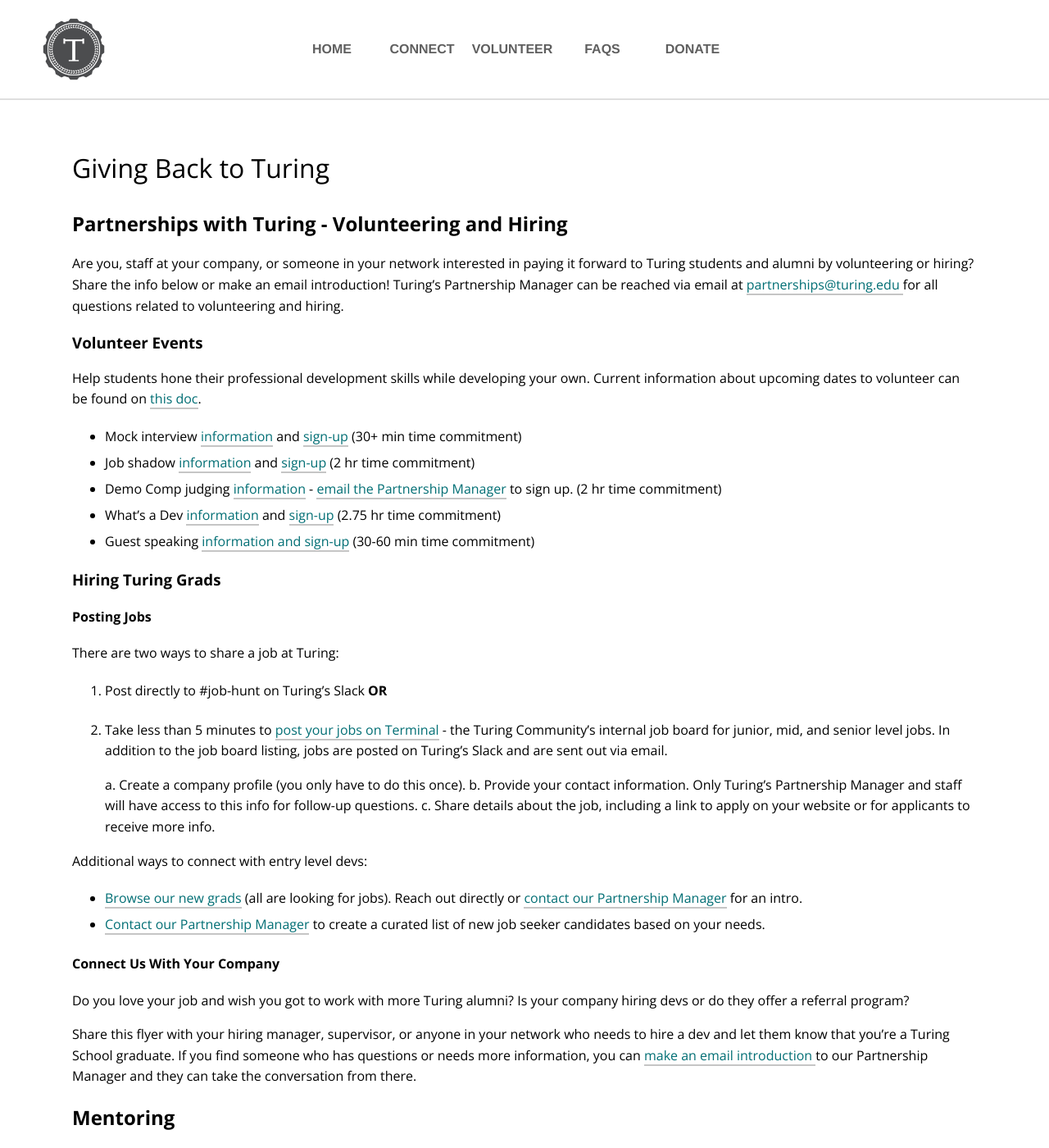
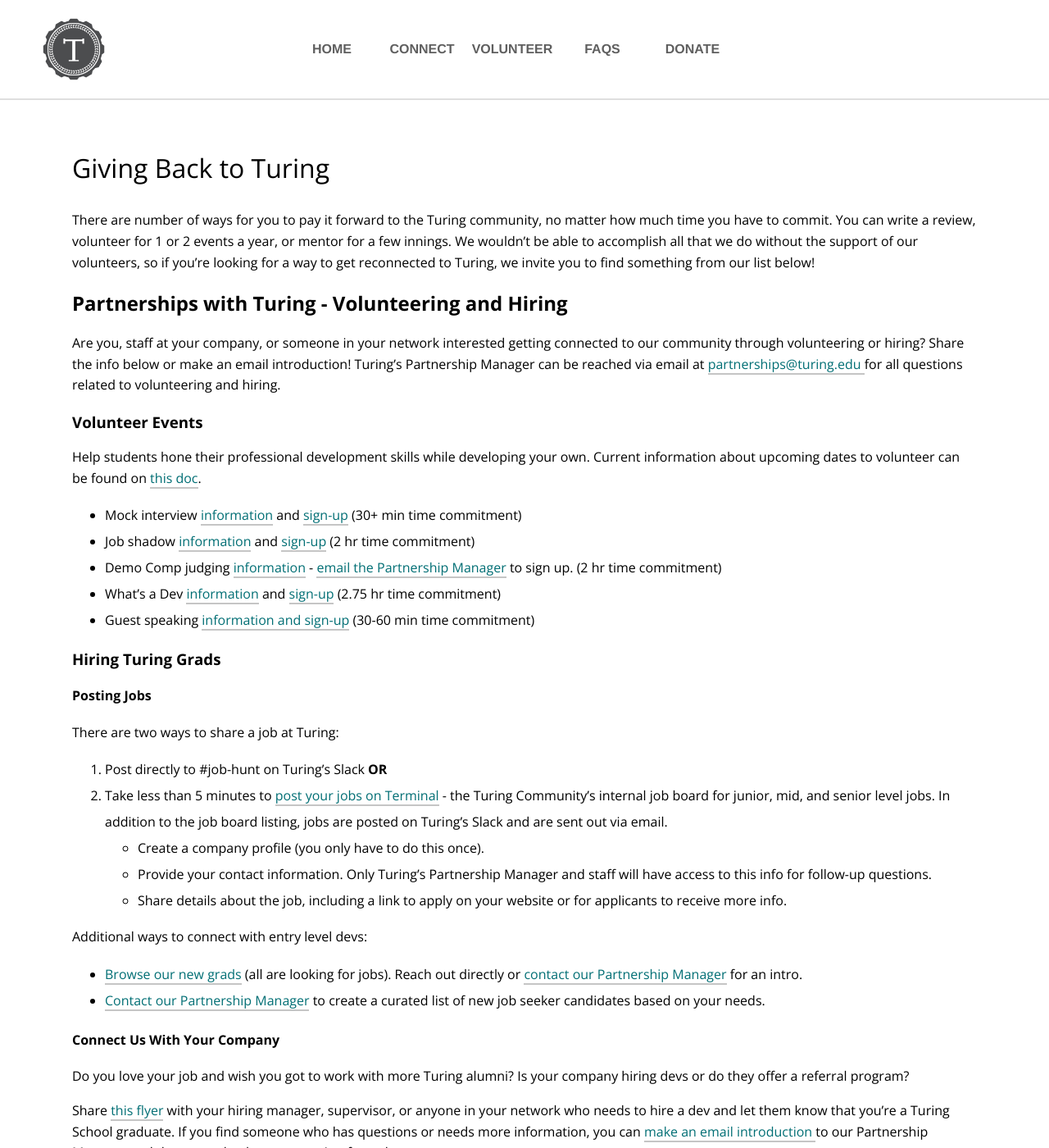
Before and after one commit to turingschool/alumni-site, a Jekyll site: the page built from volunteer.md, in a window 1280 px wide and 1400 px high. Shown: the whole window at 82% size. Built offline with Jekyll 4.4.1, drawn with Linux system fonts in a browser that asks for light colours; nearby versions of some CDN libraries; comment, search, counter and statistics services are not loaded; some of the changed text lies outside the part shown.

Commit message:
Update volunteer.md

```diff
--- a/volunteer.md
+++ b/volunteer.md
@@ -4,9 +4,11 @@ title: Giving Back to Turing
 permalink: /volunteer/
 ---
 
+There are number of ways for you to pay it forward to the Turing community, no matter how much time you have to commit. You can write a review, volunteer for 1 or 2 events a year, or mentor for a few innings. We wouldn't be able to accomplish all that we do without the support of our volunteers, so if you're looking for a way to get reconnected to Turing, we invite you to find something from our list below!
+
 ## Partnerships with Turing - Volunteering and Hiring
 
-Are you, staff at your company, or someone in your network interested in paying it forward to Turing students and alumni by volunteering or hiring? Share the info below or make an email introduction! Turing's Partnership Manager can be reached via email at <a href="mailto:partnerships@turing.edu ">partnerships@turing.edu </a> for all questions related to volunteering and hiring.
+Are you, staff at your company, or someone in your network interested getting connected to our community through volunteering or hiring? Share the info below or make an email introduction! Turing's Partnership Manager can be reached via email at <a href="mailto:partnerships@turing.edu ">partnerships@turing.edu </a> for all questions related to volunteering and hiring.
 
 ### Volunteer Events
 Help students hone their professional development skills while developing your own. Current information about upcoming dates to volunteer can be found on <a href="https://docs.google.com/document/d/1onS8F9uzftFGJbgNWyIeTCmzQW0mkBLZoDxsrVvO51o/edit?usp=sharing" target="_blank">this doc</a>.
@@ -24,10 +26,9 @@ Help students hone their professional development skills while developing your o
 There are two ways to share a job at Turing:
 1. Post directly to #job-hunt on Turing's Slack **OR**
 2. Take less than 5 minutes to <a href="https://terminal.turing.edu/add-job" target="_blank">post your jobs on Terminal</a> - the Turing Community's internal job board for junior, mid, and senior level jobs. In addition to the job board listing, jobs are posted on Turing’s Slack and are sent out via email.
-
-   a. Create a company profile (you only have to do this once).
-   b. Provide your contact information. Only Turing’s Partnership Manager and staff will have access to this info for follow-up questions.
-   c. Share details about the job, including a link to apply on your website or for applicants to receive more info.
+* Create a company profile (you only have to do this once).
+* Provide your contact information. Only Turing’s Partnership Manager and staff will have access to this info for follow-up questions.
+* Share details about the job, including a link to apply on your website or for applicants to receive more info.
 
 Additional ways to connect with entry level devs:
 * <a href="https://terminal.turing.edu/profiles" target="_blank">Browse our new grads</a> (all are looking for jobs). Reach out directly or <a href="mailto:partnerships@turing.edu">contact our Partnership Manager</a> for an intro.
@@ -37,7 +38,7 @@ Additional ways to connect with entry level devs:
 
 Do you love your job and wish you got to work with more Turing alumni? Is your company hiring devs or do they offer a referral program?
 
-Share this flyer with your hiring manager, supervisor, or anyone in your network who needs to hire a dev and let them know that you’re a Turing School graduate. If you find someone who has questions or needs more information, you can <a href="mailto:partnerships@turing.edu ">make an email introduction </a> to our Partnership Manager and they can take the conversation from there.
+Share <a href="https://drive.google.com/file/d/16vf03yVrEAkVFltd3pV0ndXLztxfD8Rv/view" target="_blank">this flyer</a> with your hiring manager, supervisor, or anyone in your network who needs to hire a dev and let them know that you’re a Turing School graduate. If you find someone who has questions or needs more information, you can <a href="mailto:partnerships@turing.edu ">make an email introduction </a> to our Partnership Manager and they can take the conversation from there.
 
 ## Mentoring
 
```
Also changed, not shown: other parts of volunteer.md (+1 -1 lines).
